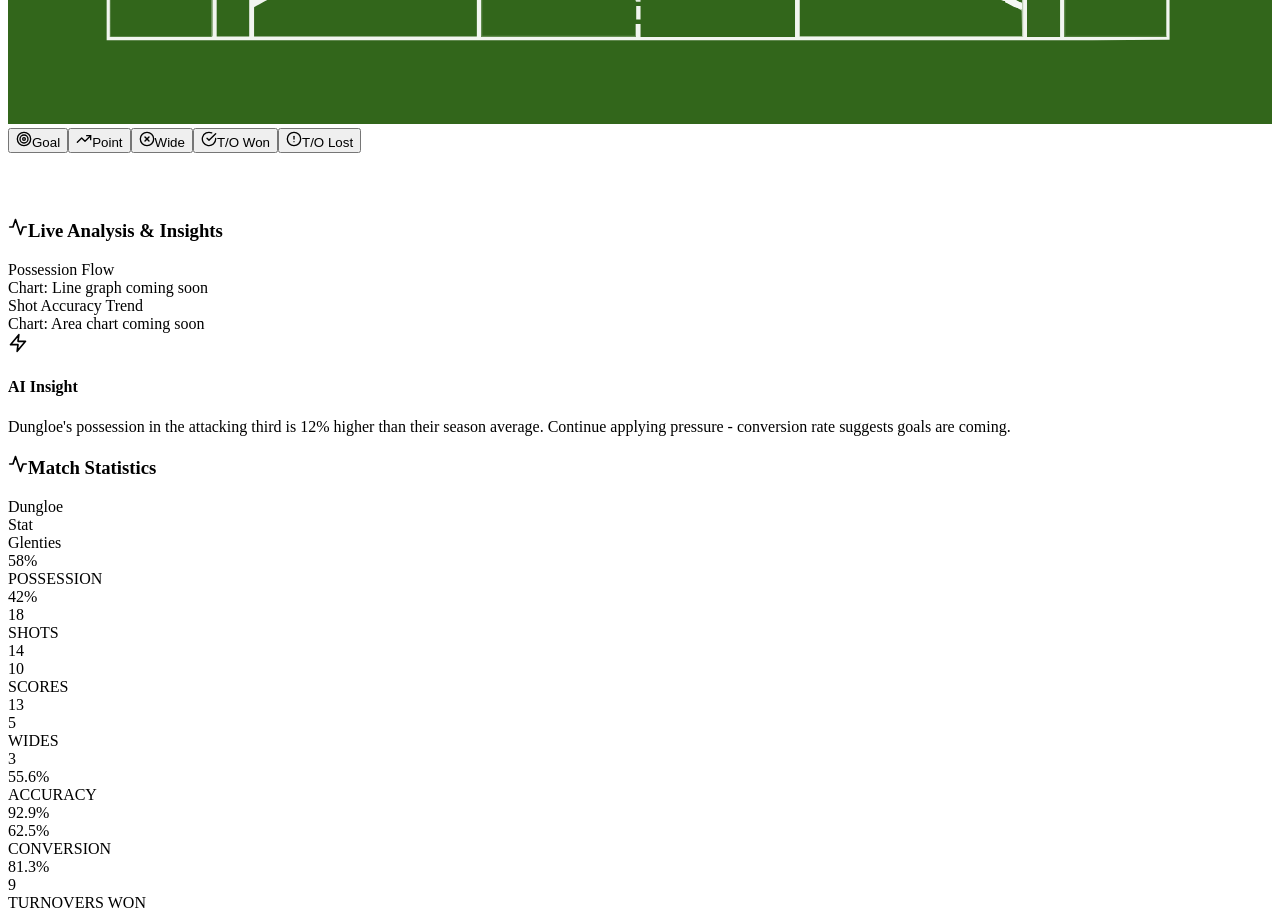
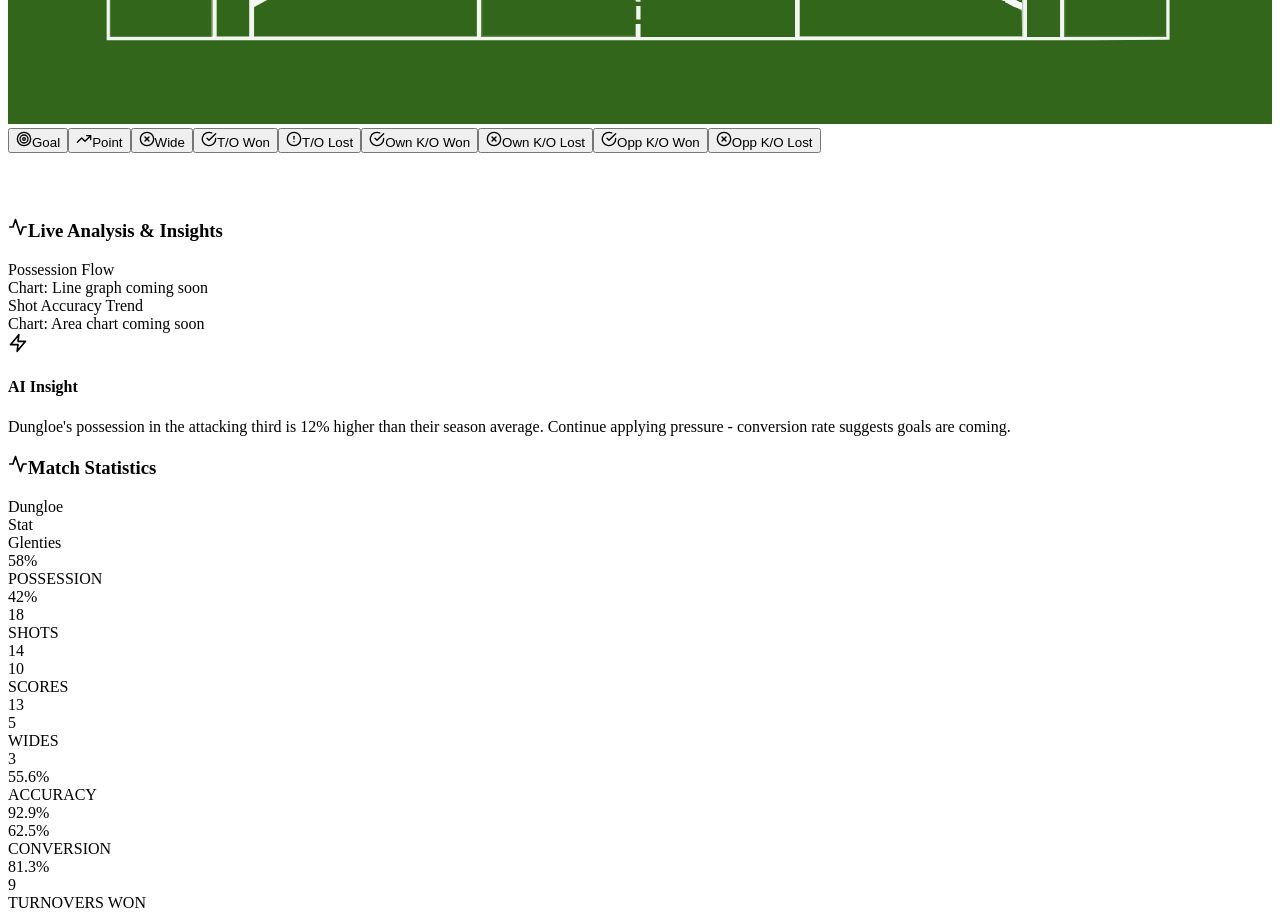
Before and after one commit to owenodgitpull/onestat-gaa-analytics, a React (Vite) app in the folder frontend/: page /match/new in a window 1280 px wide. Shown: the part 1400-2313 px from the top of the page. Built offline with nearby package versions, Linux system fonts and the light colour scheme; the HTML template or start-up script is replaced by a standard one.

Commit message:
feat: Add 4 kickout buttons (Own/Opp Won/Lost) to quick actions

```diff
--- a/frontend/src/components/PlayerSelectionModal.tsx
+++ b/frontend/src/components/PlayerSelectionModal.tsx
@@ -35,6 +35,10 @@ const EVENT_LABELS = {
   turnover: { title: 'Who Won?', icon: User, color: 'text-amber-400' },
   kickout: { title: 'Who Won?', icon: User, color: 'text-indigo-400' },
   wide: { title: 'Who Took?', icon: User, color: 'text-red-400' },
+  own_kickout_won: { title: 'Who Won Own Kickout?', icon: User, color: 'text-emerald-400' },
+  own_kickout_lost: { title: 'Who Lost Own Kickout?', icon: User, color: 'text-red-400' },
+  opp_kickout_won: { title: 'Who Won Opposition Kickout?', icon: User, color: 'text-emerald-400' },
+  opp_kickout_lost: { title: 'Who Lost Opposition Kickout?', icon: User, color: 'text-red-400' },
 }
 
 export default function PlayerSelectionModal({
--- a/frontend/src/pages/MatchRecording.tsx
+++ b/frontend/src/pages/MatchRecording.tsx
@@ -245,6 +245,38 @@ export default function MatchRecording() {
                   <AlertCircle size={16} />
                   <span>T/O Lost</span>
                 </button>
+
+                <button
+                  className="btn-glass !py-2 !px-4 flex items-center space-x-2 text-sm"
+                  onClick={() => handleQuickAction(EventType.OWN_KICKOUT_WON)}
+                >
+                  <CheckCircle size={16} />
+                  <span>Own K/O Won</span>
+                </button>
+
+                <button
+                  className="btn-glass !py-2 !px-4 flex items-center space-x-2 text-sm"
+                  onClick={() => handleQuickAction(EventType.OWN_KICKOUT_LOST)}
+                >
+                  <XCircle size={16} />
+                  <span>Own K/O Lost</span>
+                </button>
+
+                <button
+                  className="btn-glass !py-2 !px-4 flex items-center space-x-2 text-sm"
+                  onClick={() => handleQuickAction(EventType.OPP_KICKOUT_WON)}
+                >
+                  <CheckCircle size={16} />
+                  <span>Opp K/O Won</span>
+                </button>
+
+                <button
+                  className="btn-glass !py-2 !px-4 flex items-center space-x-2 text-sm"
+                  onClick={() => handleQuickAction(EventType.OPP_KICKOUT_LOST)}
+                >
+                  <XCircle size={16} />
+                  <span>Opp K/O Lost</span>
+                </button>
               </div>
             </div>
           </div>
--- a/frontend/src/types/index.ts
+++ b/frontend/src/types/index.ts
@@ -91,6 +91,10 @@ export enum EventType {
   TURNOVER_WON = 'turnover_won',
   KICKOUT_WON = 'kickout_won',
   KICKOUT_LOST = 'kickout_lost',
+  OWN_KICKOUT_WON = 'own_kickout_won',
+  OWN_KICKOUT_LOST = 'own_kickout_lost',
+  OPP_KICKOUT_WON = 'opp_kickout_won',
+  OPP_KICKOUT_LOST = 'opp_kickout_lost',
   BREAKING_BALL_WON = 'breaking_ball_won',
   YELLOW_CARD = 'yellow_card',
   RED_CARD = 'red_card',
```
